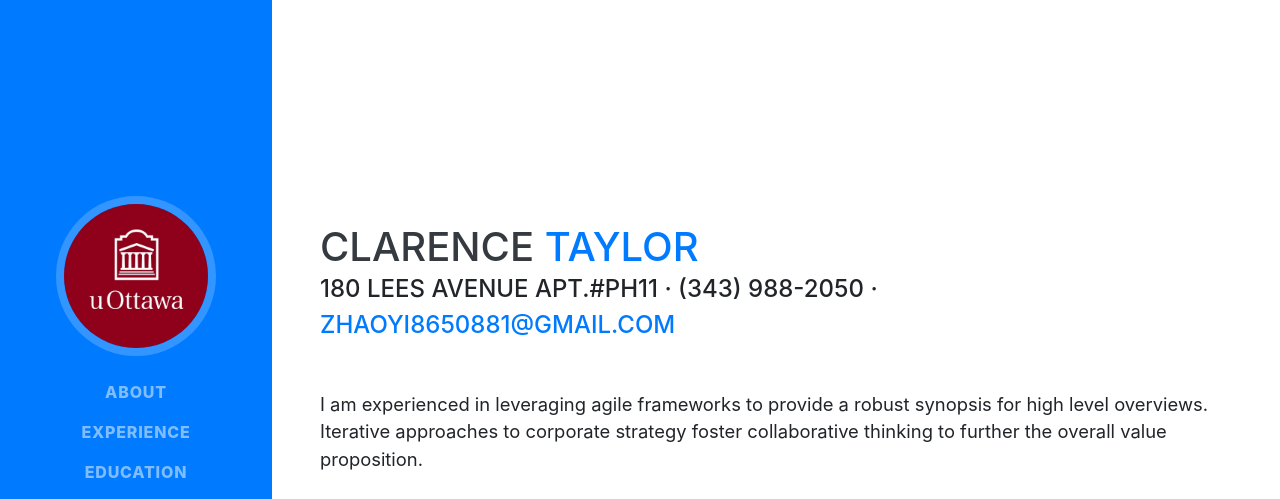
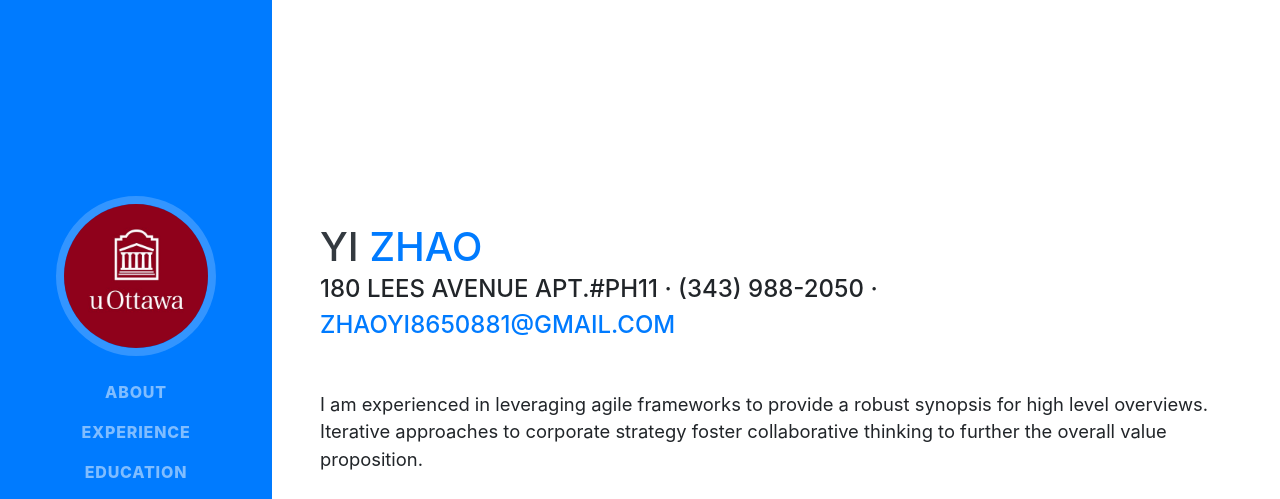
Before and after one commit to yi-zhao-dev/SiteRepo, a website with bundled scripts: page Resume/index.html in a window 1280 px wide. Shown: the top 499 px of the page. Built offline with nearby package versions, Linux system fonts and the light colour scheme; a web font is replaced by a local one.

Commit message:
changed name

```diff
--- a/Resume/index.html
+++ b/Resume/index.html
@@ -63,8 +63,8 @@
 
     <section class="resume-section p-3 p-lg-5 d-flex align-items-center" id="about">
       <div class="w-100">
-        <h1 class="mb-0">Clarence
-          <span class="text-primary">Taylor</span>
+        <h1 class="mb-0">Yi
+          <span class="text-primary">Zhao</span>
         </h1>
         <div class="subheading mb-5">180 Lees Avenue Apt.#PH11 · (343) 988-2050 ·
           <a href="zhaoyi8650881@gmail.com">zhaoyi8650881@gmail.com</a>
```
